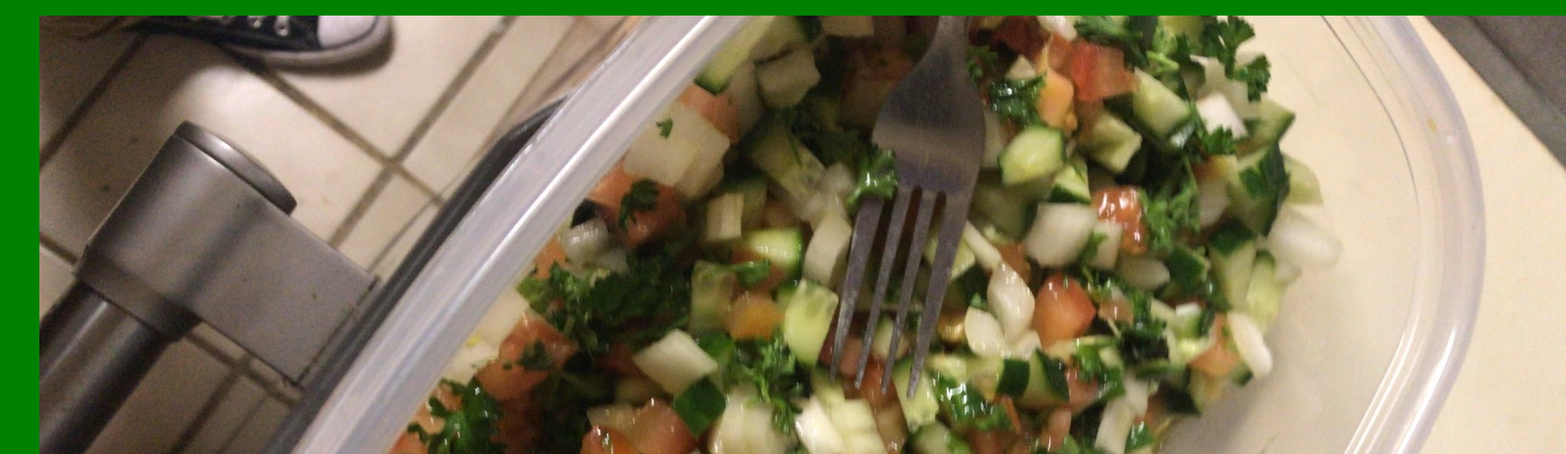
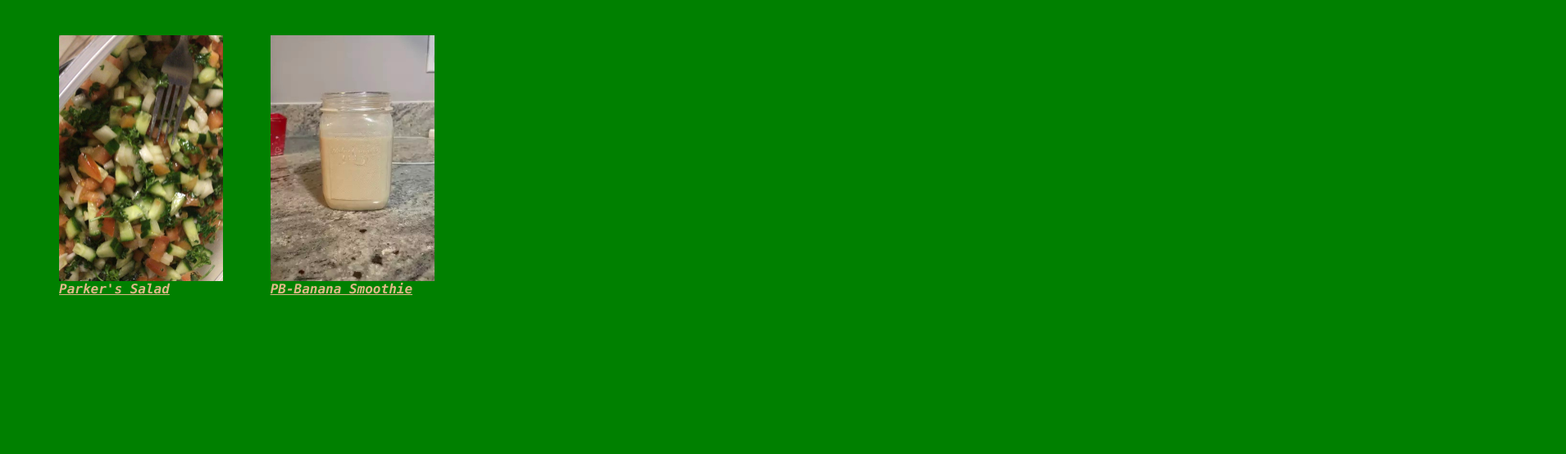
Before and after one commit to pbrotman/odin-recipes, a plain HTML site: page index.html in a window 1280 px wide. Shown: the part 62-616 px from the top of the page at 82% size, 1910 px wide, since content can reach past the window. Drawn offline with Linux system fonts and the light colour scheme.

Commit message:
Style index.html using margin, padding, display

```diff
--- a/style.css
+++ b/style.css
@@ -39,3 +39,15 @@ a {
 li {
     font-style: italic;
 }
+
+#recipe_list li {
+    display: inline-block;
+    margin: 24px;
+}
+
+#recipe_list img {
+    width: 200px;
+    height: 300px;
+    object-fit: cover;
+    display: block;
+}
```
